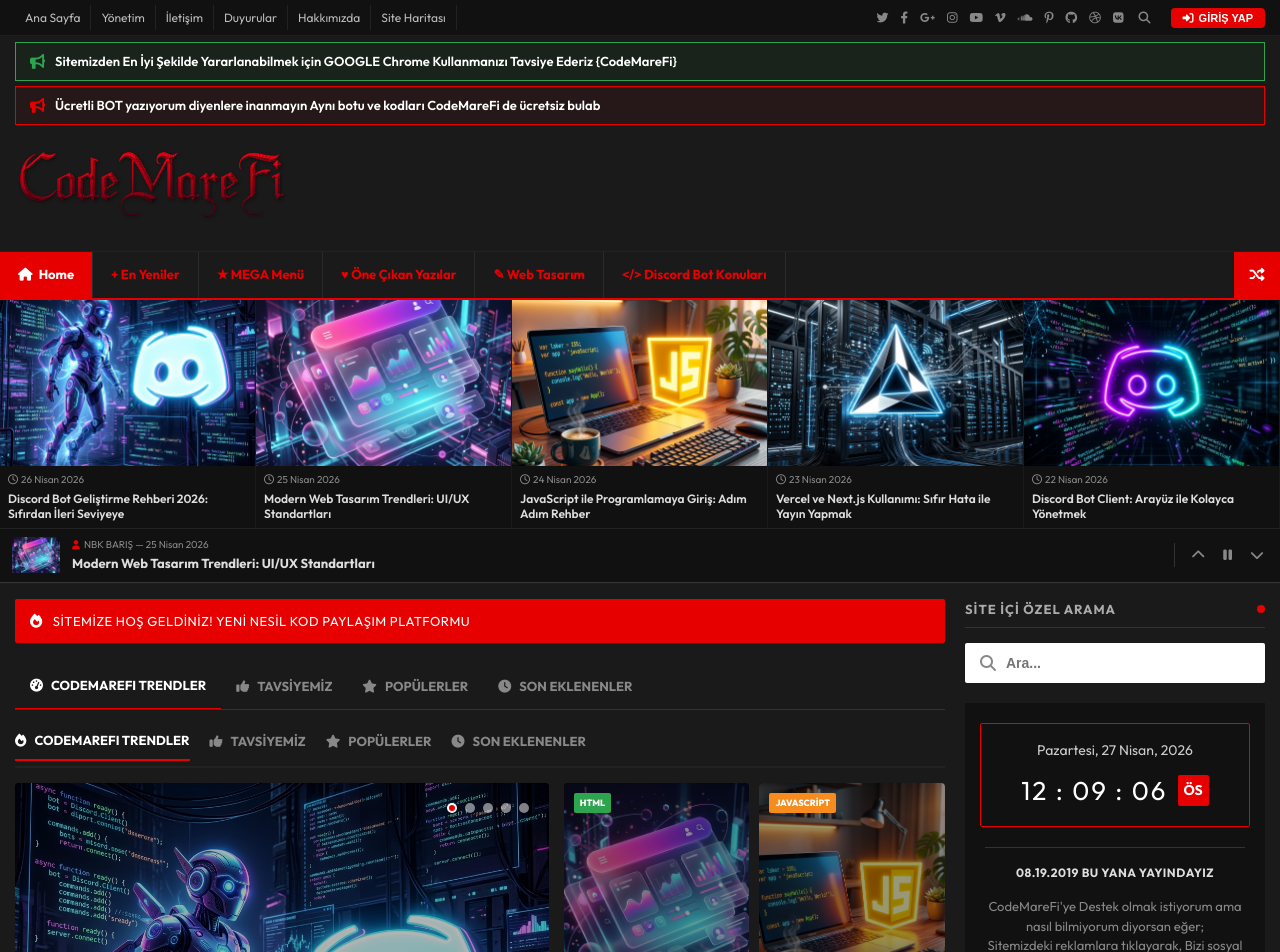
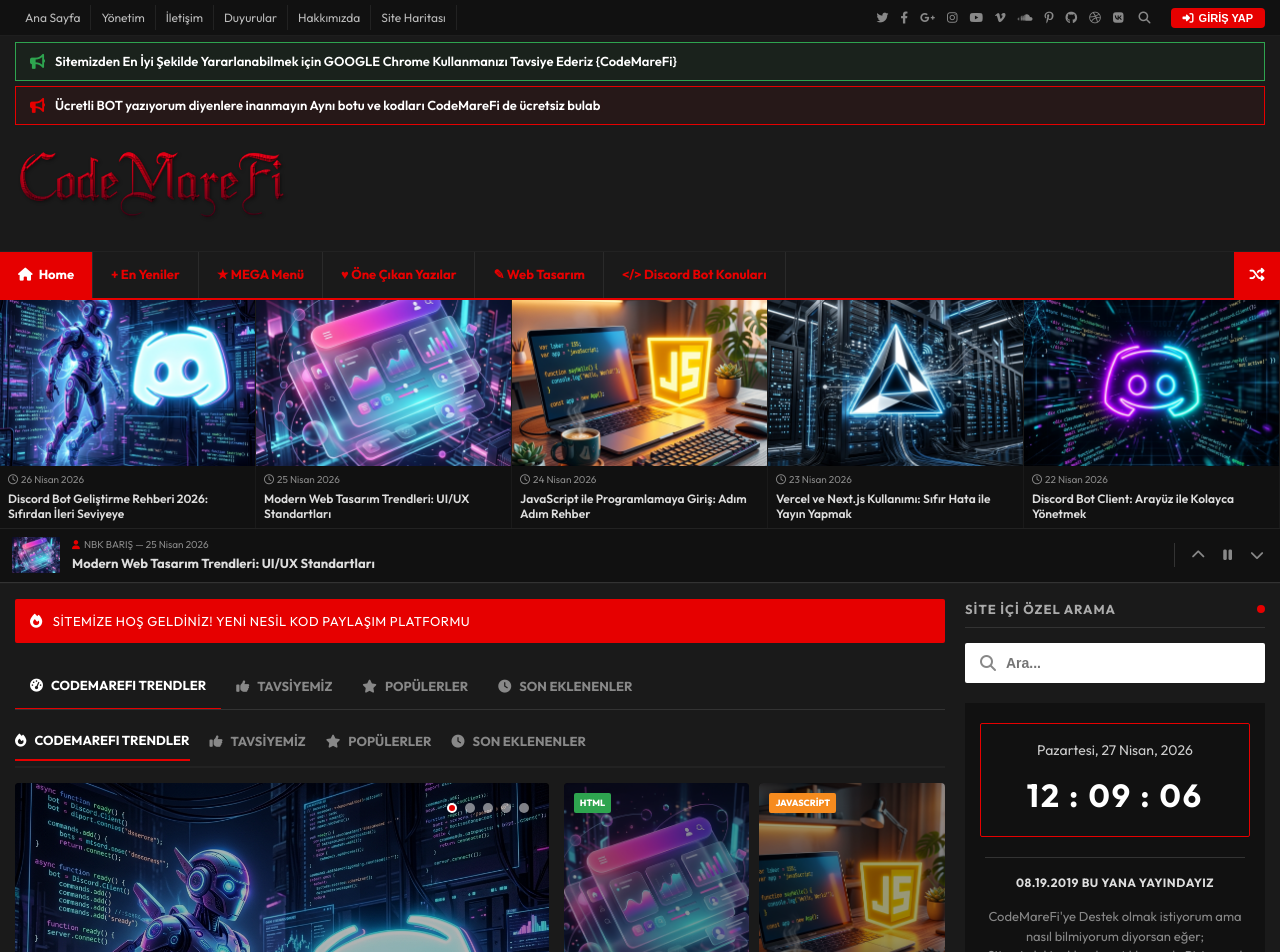
Before and after one commit to NBKBARIS/codemarefi, a Next.js app: page / in a window 1280 px wide. Shown: the top 952 px of the page. Built offline with nearby package versions, Linux system fonts and the light colour scheme; no server answers; the database is empty; a web font is replaced by a local one.

Commit message:
Convert sidebar clock to 24-hour format and remove AM/PM label

```diff
--- a/app/components/Sidebar.tsx
+++ b/app/components/Sidebar.tsx
@@ -23,19 +23,13 @@
     const monthName = months[d.getMonth()];
     const year = d.getFullYear();
 
-    let h = d.getHours();
+    const h = d.getHours().toString().padStart(2, '0');
     const m = d.getMinutes().toString().padStart(2, '0');
     const s = d.getSeconds().toString().padStart(2, '0');
-    const ampm = h >= 12 ? 'ÖS' : 'ÖÖ';
-
-    h = h % 12;
-    h = h ? h : 12; // the hour '0' should be '12'
-    const hStr = h.toString().padStart(2, '0');
 
     return {
       dateStr: `${dayName}, ${day} ${monthName}, ${year}`,
-      timeStr: `${hStr} : ${m} : ${s}`,
-      ampm
+      timeStr: `${h} : ${m} : ${s}`
     };
   };
 
@@ -70,11 +64,8 @@
             </div>
             {time && (
               <div style={{ display: 'flex', justifyContent: 'center', alignItems: 'center', gap: '10px' }}>
-                <span style={{ color: '#fff', fontSize: '26px', letterSpacing: '2px' }}>
+                <span style={{ color: '#fff', fontSize: '32px', letterSpacing: '2px', fontWeight: 'bold' }}>
                   {formatTime(time).timeStr}
-                </span>
-                <span style={{ background: '#e60000', color: '#fff', padding: '4px 6px', fontSize: '14px', fontWeight: 'bold', borderRadius: '2px' }}>
-                  {formatTime(time).ampm}
                 </span>
               </div>
             )}
```
